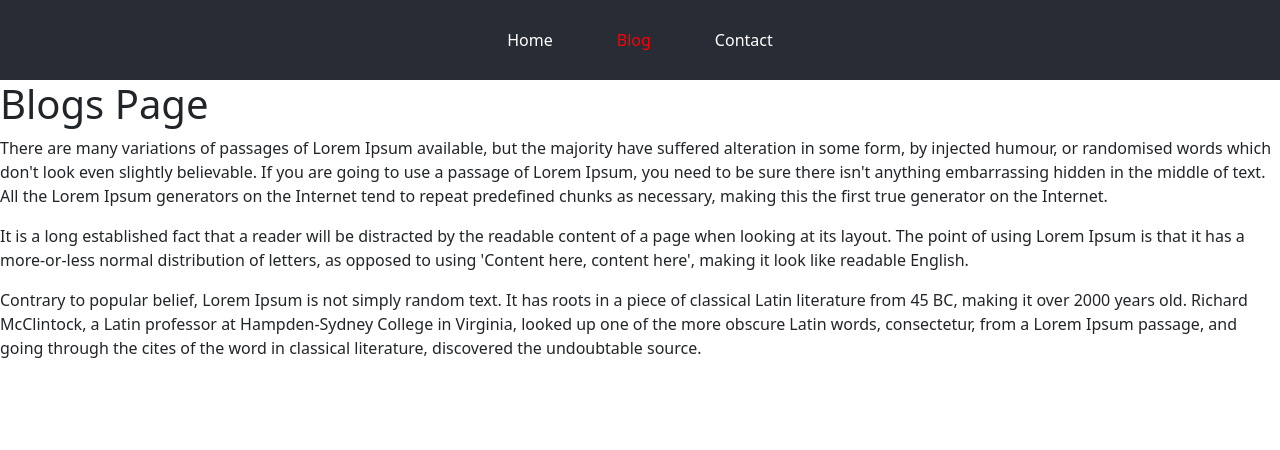
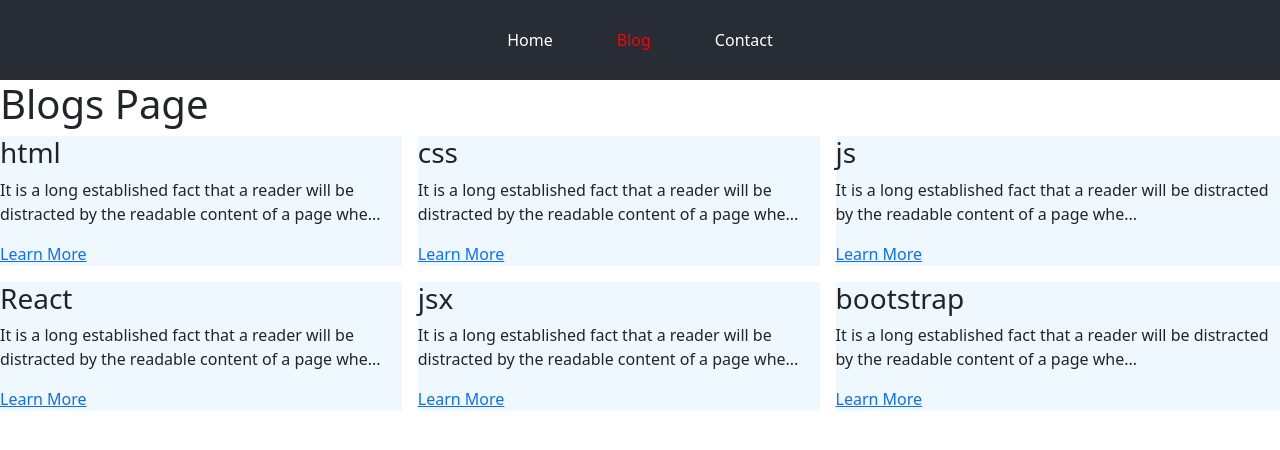
Before and after one commit to bappykti/first-reactApp, a React (Create React App) app: page /blogs in a window 1280 px wide. Shown: the top 450 px of the page. Built offline with nearby package versions, Linux system fonts and the light colour scheme.

Commit message:
useParams for dynamic routing

```diff
--- a/src/App25.js
+++ b/src/App25.js
@@ -1,5 +1,6 @@
 // Routing in react
 // Navigation
+// useParams for dynamic routing
 import React from 'react';
 import { BrowserRouter, Routes, Route } from 'react-router-dom';
 import Blogs from './components/Routing/Pages/Blogs';
--- a/src/components/Routing/Pages/Blogs.js
+++ b/src/components/Routing/Pages/Blogs.js
@@ -1,13 +1,38 @@
 // Routing in React
-import React from 'react';
+// Navigation
+// useParams for dynamic routing
+import React, { useState } from 'react';
+import { Link } from 'react-router-dom';
+import { blogsData } from './Data';
+import style from "./Navbar.Module.css";
 
 const Blogs = () => {
+  const [blogs, setBlogs] = useState(blogsData);
+  const truncateString = (str, num) =>{
+    if(str.length > num){
+      return str.slice(0, num) + "...";
+    }else{
+      return str;
+    }
+  }
+  console.log(blogs);
   return (
     <div>
          <h1>Blogs Page</h1>
-        <p>There are many variations of passages of Lorem Ipsum available, but the majority have suffered alteration in some form, by injected humour, or randomised words which don't look even slightly believable. If you are going to use a passage of Lorem Ipsum, you need to be sure there isn't anything embarrassing hidden in the middle of text. All the Lorem Ipsum generators on the Internet tend to repeat predefined chunks as necessary, making this the first true generator on the Internet.</p>
-        <p>It is a long established fact that a reader will be distracted by the readable content of a page when looking at its layout. The point of using Lorem Ipsum is that it has a more-or-less normal distribution of letters, as opposed to using 'Content here, content here', making it look like readable English.</p>
-        <p>Contrary to popular belief, Lorem Ipsum is not simply random text. It has roots in a piece of classical Latin literature from 45 BC, making it over 2000 years old. Richard McClintock, a Latin professor at Hampden-Sydney College in Virginia, looked up one of the more obscure Latin words, consectetur, from a Lorem Ipsum passage, and going through the cites of the word in classical literature, discovered the undoubtable source.</p>
+          <section>
+            {blogs.map((blog) => {
+              const {id, title, body} = blog;
+              return(
+                <article key={id}>
+                  <h3>{title}</h3>
+                  <p>{truncateString(body, 100)}</p>
+                  <Link to={title}>Learn More</Link>
+                </article>
+
+
+              )
+            })}
+          </section>
     </div>
   )
 }
--- a/src/components/Routing/Pages/Contact.js
+++ b/src/components/Routing/Pages/Contact.js
@@ -1,4 +1,6 @@
 // Routing in React
+// Navigation
+// useParams for dynamic routing
 import React from 'react';
 import { useNavigate } from 'react-router-dom';
 
--- /dev/null
+++ b/src/components/Routing/Pages/Data.js
@@ -0,0 +1,34 @@
+// Navigation
+// useParams for dynamic routing
+export const blogsData =[
+    {
+    id : 1,
+    title : "html",
+    body : "It is a long established fact that a reader will be distracted by the readable content of a page when looking at its layout. The point of using Lorem Ipsum is that it has a more-or-less normal distribution of letters, as opposed to using 'Content here, content here', making it look like readable English. Many desktop publishing packages and web page editors now use Lorem Ipsum as their default model text, and a search for 'lorem ipsum' will uncover many web sites still in their infancy. Various versions have evolved over the years, sometimes by accident, sometimes on purpose (injected humour and the like)."
+},
+    {
+    id : 2,
+    title : "css",
+    body : "It is a long established fact that a reader will be distracted by the readable content of a page when looking at its layout. The point of using Lorem Ipsum is that it has a more-or-less normal distribution of letters, as opposed to using 'Content here, content here', making it look like readable English. Many desktop publishing packages and web page editors now use Lorem Ipsum as their default model text, and a search for 'lorem ipsum' will uncover many web sites still in their infancy. Various versions have evolved over the years, sometimes by accident, sometimes on purpose (injected humour and the like)."
+},
+    {
+    id : 3,
+    title : "js",
+    body : "It is a long established fact that a reader will be distracted by the readable content of a page when looking at its layout. The point of using Lorem Ipsum is that it has a more-or-less normal distribution of letters, as opposed to using 'Content here, content here', making it look like readable English. Many desktop publishing packages and web page editors now use Lorem Ipsum as their default model text, and a search for 'lorem ipsum' will uncover many web sites still in their infancy. Various versions have evolved over the years, sometimes by accident, sometimes on purpose (injected humour and the like)."
+},
+    {
+    id : 4,
+    title : "React",
+    body : "It is a long established fact that a reader will be distracted by the readable content of a page when looking at its layout. The point of using Lorem Ipsum is that it has a more-or-less normal distribution of letters, as opposed to using 'Content here, content here', making it look like readable English. Many desktop publishing packages and web page editors now use Lorem Ipsum as their default model text, and a search for 'lorem ipsum' will uncover many web sites still in their infancy. Various versions have evolved over the years, sometimes by accident, sometimes on purpose (injected humour and the like)."
+},
+    {
+    id : 5,
+    title : "jsx",
+    body : "It is a long established fact that a reader will be distracted by the readable content of a page when looking at its layout. The point of using Lorem Ipsum is that it has a more-or-less normal distribution of letters, as opposed to using 'Content here, content here', making it look like readable English. Many desktop publishing packages and web page editors now use Lorem Ipsum as their default model text, and a search for 'lorem ipsum' will uncover many web sites still in their infancy. Various versions have evolved over the years, sometimes by accident, sometimes on purpose (injected humour and the like)."
+},
+    {
+    id : 6,
+    title : "bootstrap",
+    body : "It is a long established fact that a reader will be distracted by the readable content of a page when looking at its layout. The point of using Lorem Ipsum is that it has a more-or-less normal distribution of letters, as opposed to using 'Content here, content here', making it look like readable English. Many desktop publishing packages and web page editors now use Lorem Ipsum as their default model text, and a search for 'lorem ipsum' will uncover many web sites still in their infancy. Various versions have evolved over the years, sometimes by accident, sometimes on purpose (injected humour and the like)."
+},
+]
--- a/src/components/Routing/Pages/Error.js
+++ b/src/components/Routing/Pages/Error.js
@@ -1,4 +1,6 @@
 // Routing in React
+// Navigation
+// useParams for dynamic routing
 import React from 'react'
 
 const Error = () => {
--- a/src/components/Routing/Pages/Home.js
+++ b/src/components/Routing/Pages/Home.js
@@ -1,4 +1,6 @@
 // Routing in React
+// Navigation
+// useParams for dynamic routing
 import React from 'react';
 
 const Home = () => {
--- a/src/components/Routing/Pages/Navbar.Module.css
+++ b/src/components/Routing/Pages/Navbar.Module.css
@@ -17,3 +17,20 @@
 nav .active{
     color: red;
 }
+section{
+    display: grid;
+    grid-gap: 1rem;
+}
+article{
+    background-color: aliceblue;
+}
+@media screen and (min-width : 600px) {
+    section{
+        grid-template-columns: auto auto ;
+    }
+}
+@media screen and (min-width : 992px) {
+    section{
+        grid-template-columns: auto auto auto ;
+    }
+}
--- a/src/components/Routing/Pages/Navbar.js
+++ b/src/components/Routing/Pages/Navbar.js
@@ -1,5 +1,7 @@
+// Navigation
+// useParams for dynamic routing
 import React from 'react'
-import { Link, NavLink } from 'react-router-dom';
+import { NavLink } from 'react-router-dom';
 import style from "./Navbar.Module.css";
 
 const Navbar = () => {
```
